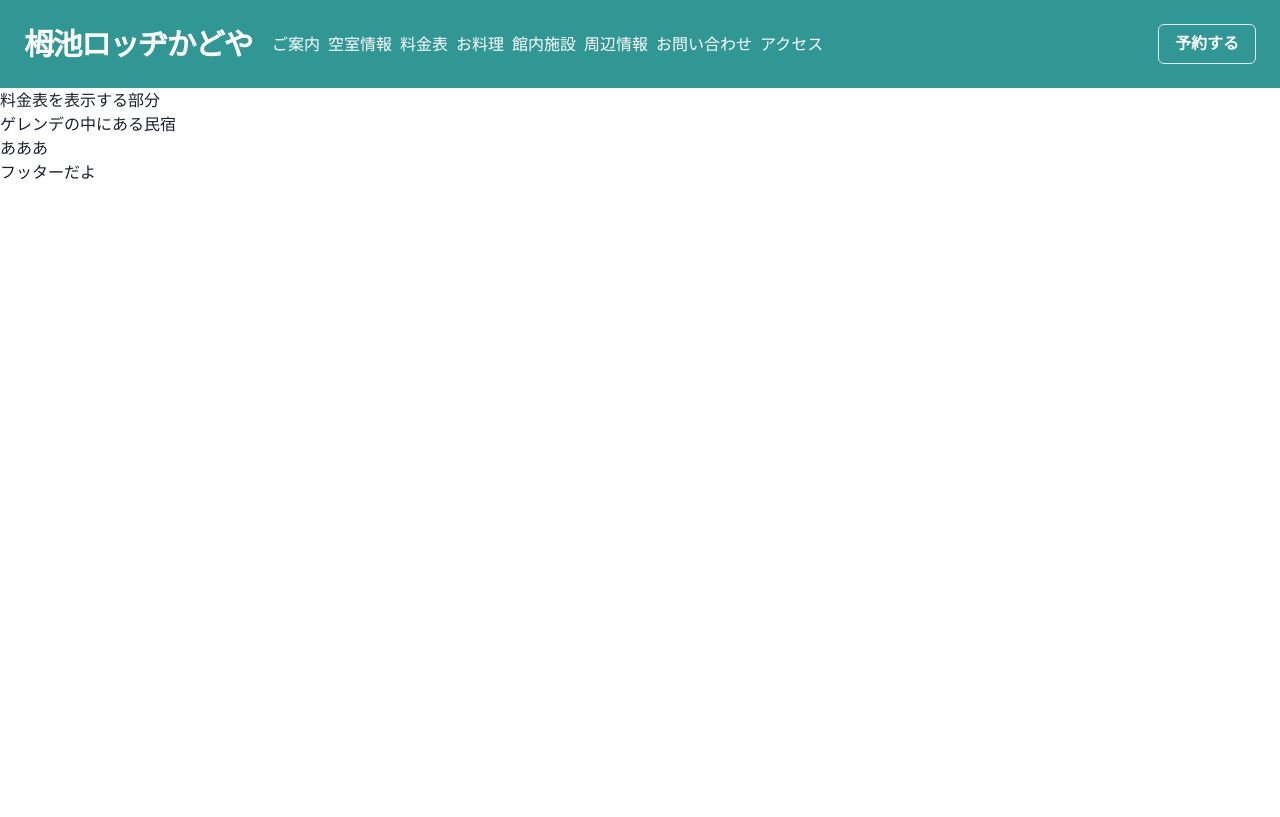
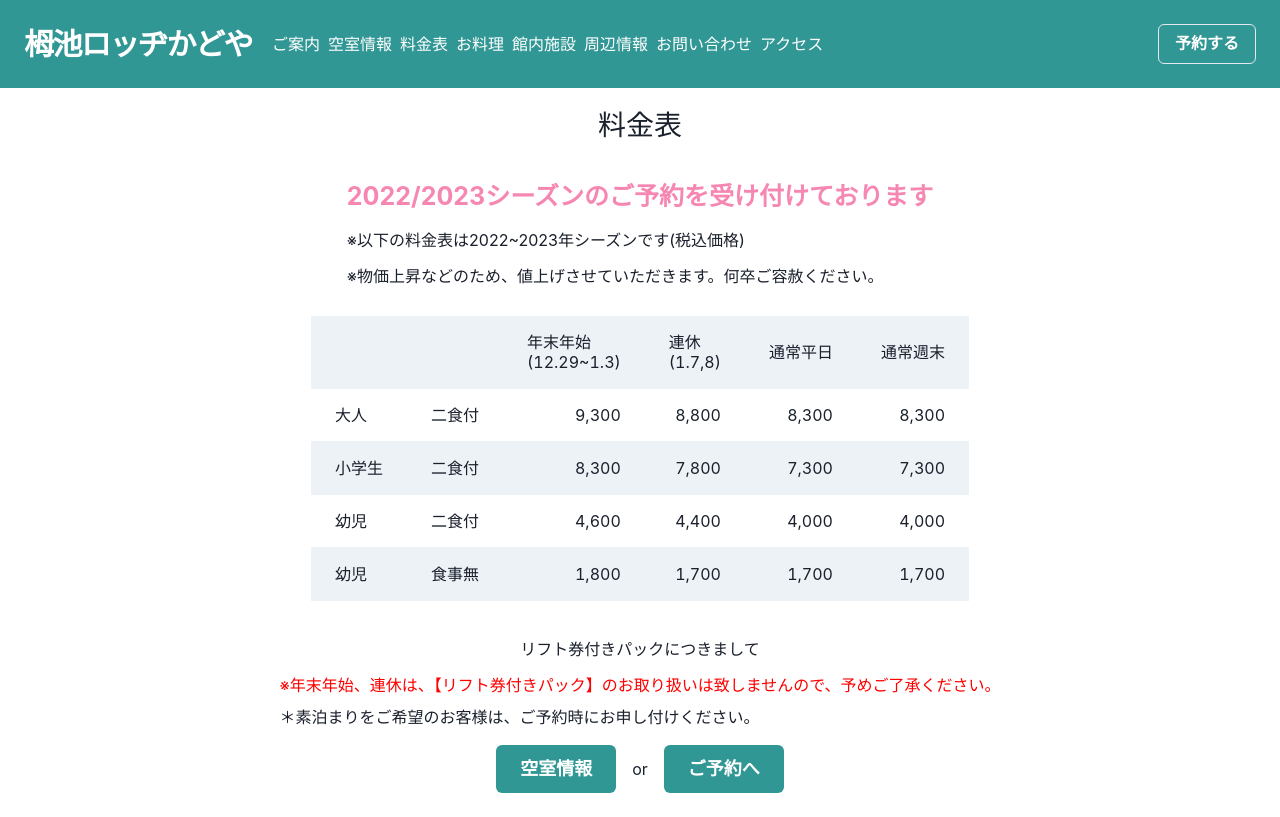
Before and after one commit to tomoki33kurita/lodge-kadoya, a Next.js app in the folder web/: page /price in a window 1280 px wide. Built offline with nearby package versions, Linux system fonts and the light colour scheme.

Commit message:
Implemented price page

```diff
--- a/web/pages/index.tsx
+++ b/web/pages/index.tsx
@@ -6,7 +6,7 @@ const Home = () => {
   return (
     <div>
       <Head>
-        <title>Create Next App</title>
+        <title>栂池ロッヂかどや</title>
         <meta name="description" content="Generated by create next app" />
         <link rel="icon" href="/favicon.ico" />
       </Head>
--- a/web/pages/price/index.tsx
+++ b/web/pages/price/index.tsx
@@ -1,24 +1,139 @@
+import {
+  Center,
+  Box,
+  Table,
+  Tbody,
+  Tr,
+  Td,
+  TableContainer,
+  Button,
+} from "@chakra-ui/react";
 import Head from "next/head";
 
 const PriceSheet = () => {
   return (
     <div>
       <Head>
-        <title>Create Next App</title>
-        <meta name="description" content="Generated by create next app" />
-        <link rel="icon" href="/favicon.ico" />
+        <title>栂池ロッヂかどや</title>
       </Head>
 
       <main>
-        <h1>料金表を表示する部分</h1>
-
-        <p>ゲレンデの中にある民宿</p>
-        <div>あああ</div>
+        <Center py={4}>
+          <Box as={"h1"} fontSize={"28px"}>
+            料金表
+          </Box>
+        </Center>
+        <Center>
+          <Box p={4}>
+            <Box
+              as={"h2"}
+              color={"pink.300"}
+              fontSize={25}
+              fontWeight={"bold"}
+              textAlign={"center"}
+              mb={3}
+            >
+              2022/2023シーズンのご予約を受け付けております
+            </Box>
+            <Box mb={3}>※以下の料金表は2022~2023年シーズンです(税込価格)</Box>
+            <Box mb={3}>
+              ※物価上昇などのため、値上げさせていただきます。何卒ご容赦ください。
+            </Box>
+          </Box>
+        </Center>
+        <Center mb={5}>
+          <TableContainer>
+            <Table variant="striped">
+              {/* <Thead>
+                  <Tr>
+                    <Th>To convert</Th>
+                  </Tr>
+                </Thead> */}
+              <Tbody>
+                <Tr>
+                  <Td></Td>
+                  <Td></Td>
+                  <Td>
+                    年末年始
+                    <br />
+                    (12.29~1.3)
+                  </Td>
+                  <Td>
+                    連休
+                    <br />
+                    (1.7,8)
+                  </Td>
+                  <Td>通常平日</Td>
+                  <Td>通常週末</Td>
+                </Tr>
+                <Tr>
+                  <Td>大人</Td>
+                  <Td>二食付</Td>
+                  <Td isNumeric>9,300</Td>
+                  <Td isNumeric>8,800</Td>
+                  <Td isNumeric>8,300</Td>
+                  <Td inNumeric style={{ textAlign: "right" }}>
+                    8,300
+                  </Td>
+                </Tr>
+                <Tr>
+                  <Td>小学生</Td>
+                  <Td>二食付</Td>
+                  <Td isNumeric>8,300</Td>
+                  <Td isNumeric>7,800</Td>
+                  <Td isNumeric>7,300</Td>
+                  <Td inNumeric style={{ textAlign: "right" }}>
+                    7,300
+                  </Td>
+                </Tr>
+                <Tr>
+                  <Td>幼児</Td>
+                  <Td>二食付</Td>
+                  <Td isNumeric>4,600</Td>
+                  <Td isNumeric>4,400</Td>
+                  <Td isNumeric>4,000</Td>
+                  <Td inNumeric style={{ textAlign: "right" }}>
+                    4,000
+                  </Td>
+                </Tr>
+                <Tr>
+                  <Td>幼児</Td>
+                  <Td>食事無</Td>
+                  <Td isNumeric>1,800</Td>
+                  <Td isNumeric>1,700</Td>
+                  <Td isNumeric>1,700</Td>
+                  <Td inNumeric style={{ textAlign: "right" }}>
+                    1,700
+                  </Td>
+                </Tr>
+              </Tbody>
+            </Table>
+          </TableContainer>
+        </Center>
+        <Center p={4}>
+          <Box>
+            <Box textAlign={"center"} mb={3}>
+              リフト券付きパックにつきまして
+            </Box>
+            {/* <Box>※1泊2食付　栂池リフト1日券付 （1室2名様以上　お1人様あたり料金）</Box> */}
+            <Box color={"red"} mb={2}>
+              ※年末年始、連休は、【リフト券付きパック】のお取り扱いは致しませんので、予めご了承ください。
+            </Box>
+            <Box>
+              ＊素泊まりをご希望のお客様は、ご予約時にお申し付けください。
+            </Box>
+          </Box>
+        </Center>
+        <Center mb={6}>
+          <Button color={"white"} bgColor={"teal.500"} size={"lg"}>
+            空室情報
+          </Button>
+          <Box px={4}>or</Box>
+          <Button color={"white"} bgColor={"teal.500"} size={"lg"}>
+            ご予約へ
+          </Button>
+        </Center>
       </main>
-
-      <footer>
-        <p>フッターだよ</p>
-      </footer>
     </div>
   );
 };
```
